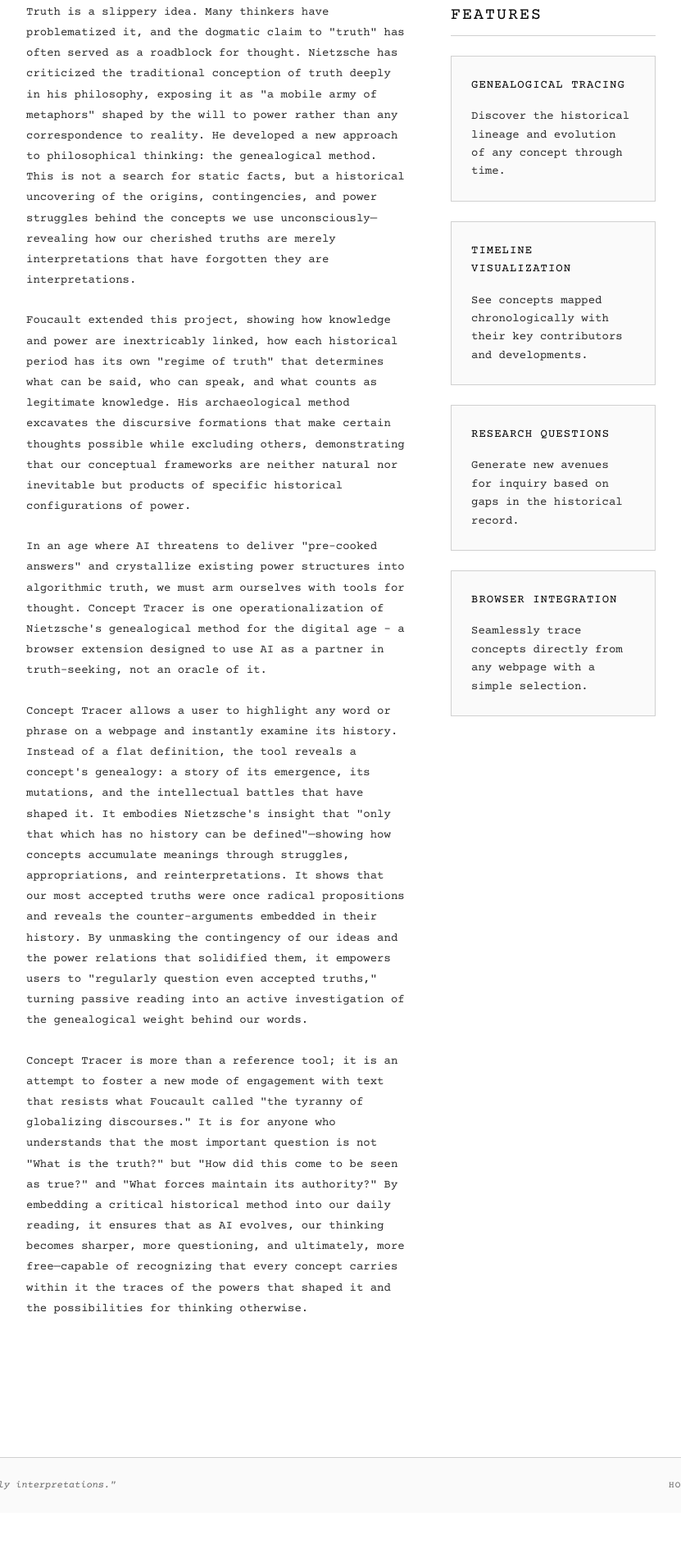
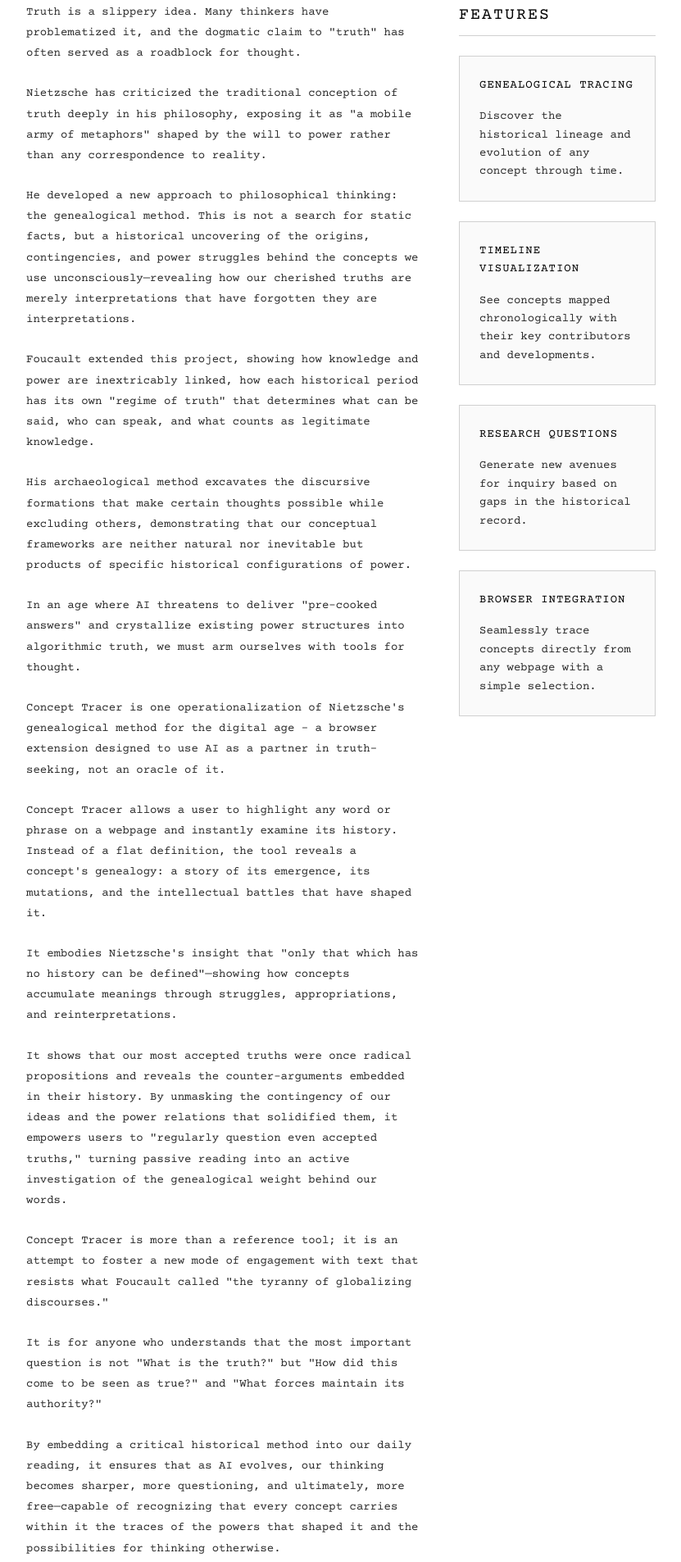
Before and after one commit to simonkral1/genealogy-tracer, a browser extension: page about.html in a window 1280 px wide. Shown: the part 275-2181 px from the top of the page at 82% size, without its empty margins (224-1055 px from the left). Before the commit the page ends 2121 px from the top, so only its background shows below. Drawn offline with nearby package versions, Linux system fonts and the light colour scheme.

Commit message:
Improve UX: rotating quotes, better about layout, and cleaner logo
Key improvements:
- Replace multiple footer quotes with single rotating quote system
- Add 5 Nietzsche/Foucault quotes that cycle every 8 seconds with smooth fade transition
- Break up long paragraphs on about page for better readability (13 shorter paragraphs)
- Make features section horizontal layout under the essay text
- Fix logo link styling to remove underlines and maintain original appearance
- Add responsive design for horizontal features on mobile
- Include additional Foucault quote about 'blank space from which I speak'

The homepage now has dynamic quotes that change automatically while maintaining
the scholarly aesthetic, and the about page is much more readable.

```diff
--- a/about.html
+++ b/about.html
@@ -35,29 +35,61 @@
             <section class="about-content">
                 <div class="about-text-long">
                     <p>
-                        Truth is a slippery idea. Many thinkers have problematized it, and the dogmatic claim to "truth" has often served as a roadblock for thought. Nietzsche has criticized the traditional conception of truth deeply in his philosophy, exposing it as "a mobile army of metaphors" shaped by the will to power rather than any correspondence to reality. He developed a new approach to philosophical thinking: the genealogical method. This is not a search for static facts, but a historical uncovering of the origins, contingencies, and power struggles behind the concepts we use unconsciously—revealing how our cherished truths are merely interpretations that have forgotten they are interpretations.
+                        Truth is a slippery idea. Many thinkers have problematized it, and the dogmatic claim to "truth" has often served as a roadblock for thought.
                     </p>
 
                     <p>
-                        Foucault extended this project, showing how knowledge and power are inextricably linked, how each historical period has its own "regime of truth" that determines what can be said, who can speak, and what counts as legitimate knowledge. His archaeological method excavates the discursive formations that make certain thoughts possible while excluding others, demonstrating that our conceptual frameworks are neither natural nor inevitable but products of specific historical configurations of power.
+                        Nietzsche has criticized the traditional conception of truth deeply in his philosophy, exposing it as "a mobile army of metaphors" shaped by the will to power rather than any correspondence to reality.
                     </p>
 
                     <p>
-                        In an age where AI threatens to deliver "pre-cooked answers" and crystallize existing power structures into algorithmic truth, we must arm ourselves with tools for thought. Concept Tracer is one operationalization of Nietzsche's genealogical method for the digital age - a browser extension designed to use AI as a partner in truth-seeking, not an oracle of it.
+                        He developed a new approach to philosophical thinking: the genealogical method. This is not a search for static facts, but a historical uncovering of the origins, contingencies, and power struggles behind the concepts we use unconsciously—revealing how our cherished truths are merely interpretations that have forgotten they are interpretations.
                     </p>
 
                     <p>
-                        Concept Tracer allows a user to highlight any word or phrase on a webpage and instantly examine its history. Instead of a flat definition, the tool reveals a concept's genealogy: a story of its emergence, its mutations, and the intellectual battles that have shaped it. It embodies Nietzsche's insight that "only that which has no history can be defined"—showing how concepts accumulate meanings through struggles, appropriations, and reinterpretations. It shows that our most accepted truths were once radical propositions and reveals the counter-arguments embedded in their history. By unmasking the contingency of our ideas and the power relations that solidified them, it empowers users to "regularly question even accepted truths," turning passive reading into an active investigation of the genealogical weight behind our words.
+                        Foucault extended this project, showing how knowledge and power are inextricably linked, how each historical period has its own "regime of truth" that determines what can be said, who can speak, and what counts as legitimate knowledge.
                     </p>
 
                     <p>
-                        Concept Tracer is more than a reference tool; it is an attempt to foster a new mode of engagement with text that resists what Foucault called "the tyranny of globalizing discourses." It is for anyone who understands that the most important question is not "What is the truth?" but "How did this come to be seen as true?" and "What forces maintain its authority?" By embedding a critical historical method into our daily reading, it ensures that as AI evolves, our thinking becomes sharper, more questioning, and ultimately, more free—capable of recognizing that every concept carries within it the traces of the powers that shaped it and the possibilities for thinking otherwise.
+                        His archaeological method excavates the discursive formations that make certain thoughts possible while excluding others, demonstrating that our conceptual frameworks are neither natural nor inevitable but products of specific historical configurations of power.
+                    </p>
+
+                    <p>
+                        In an age where AI threatens to deliver "pre-cooked answers" and crystallize existing power structures into algorithmic truth, we must arm ourselves with tools for thought.
+                    </p>
+
+                    <p>
+                        Concept Tracer is one operationalization of Nietzsche's genealogical method for the digital age - a browser extension designed to use AI as a partner in truth-seeking, not an oracle of it.
+                    </p>
+
+                    <p>
+                        Concept Tracer allows a user to highlight any word or phrase on a webpage and instantly examine its history. Instead of a flat definition, the tool reveals a concept's genealogy: a story of its emergence, its mutations, and the intellectual battles that have shaped it.
+                    </p>
+
+                    <p>
+                        It embodies Nietzsche's insight that "only that which has no history can be defined"—showing how concepts accumulate meanings through struggles, appropriations, and reinterpretations.
+                    </p>
+
+                    <p>
+                        It shows that our most accepted truths were once radical propositions and reveals the counter-arguments embedded in their history. By unmasking the contingency of our ideas and the power relations that solidified them, it empowers users to "regularly question even accepted truths," turning passive reading into an active investigation of the genealogical weight behind our words.
+                    </p>
+
+                    <p>
+                        Concept Tracer is more than a reference tool; it is an attempt to foster a new mode of engagement with text that resists what Foucault called "the tyranny of globalizing discourses."
+                    </p>
+
+                    <p>
+                        It is for anyone who understands that the most important question is not "What is the truth?" but "How did this come to be seen as true?" and "What forces maintain its authority?"
+                    </p>
+
+                    <p>
+                        By embedding a critical historical method into our daily reading, it ensures that as AI evolves, our thinking becomes sharper, more questioning, and ultimately, more free—capable of recognizing that every concept carries within it the traces of the powers that shaped it and the possibilities for thinking otherwise.
                     </p>
                 </div>
 
                 <div class="about-features">
                     <h2>Features</h2>
-                    <div class="features-grid">
+                    <div class="features-horizontal">
                         <div class="feature-item">
                             <h3>Genealogical Tracing</h3>
                             <p>Discover the historical lineage and evolution of any concept through time.</p>
--- a/styles.css
+++ b/styles.css
@@ -74,6 +74,11 @@ header {
 
 .logo-link:hover {
     opacity: 0.8;
+}
+
+.logo-link h1 {
+    text-decoration: none;
+    border: none;
 }
 
 .main-logo {
@@ -842,10 +847,22 @@ code {
     gap: var(--spacing-lg);
 }
 
+.features-horizontal {
+    display: flex;
+    flex-direction: row;
+    gap: var(--spacing-lg);
+    flex-wrap: wrap;
+}
+
 .feature-item {
     padding: var(--spacing-lg);
     background: var(--color-bg-light);
     border: 1px solid var(--color-border);
+}
+
+.features-horizontal .feature-item {
+    flex: 1;
+    min-width: 200px;
 }
 
 .feature-item h3 {
@@ -883,6 +900,10 @@ footer {
     color: var(--color-text-light);
     font-style: italic;
     font-size: 12px;
+}
+
+#rotating-quote {
+    transition: opacity 0.3s ease;
 }
 
 .footer-quotes {
@@ -972,6 +993,14 @@ footer {
         gap: var(--spacing-md);
         text-align: center;
     }
+
+    .features-horizontal {
+        flex-direction: column;
+    }
+
+    .features-horizontal .feature-item {
+        min-width: auto;
+    }
 }
 
 /* Loading dots animation */
```
Also changed, not shown: index.html (+29 -4 lines).
